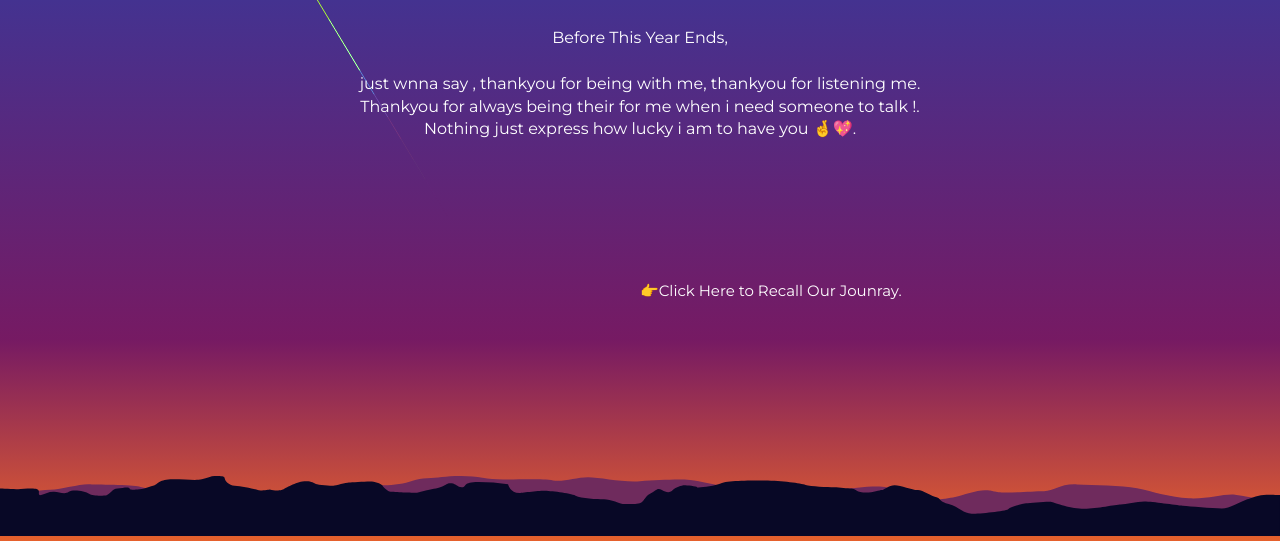
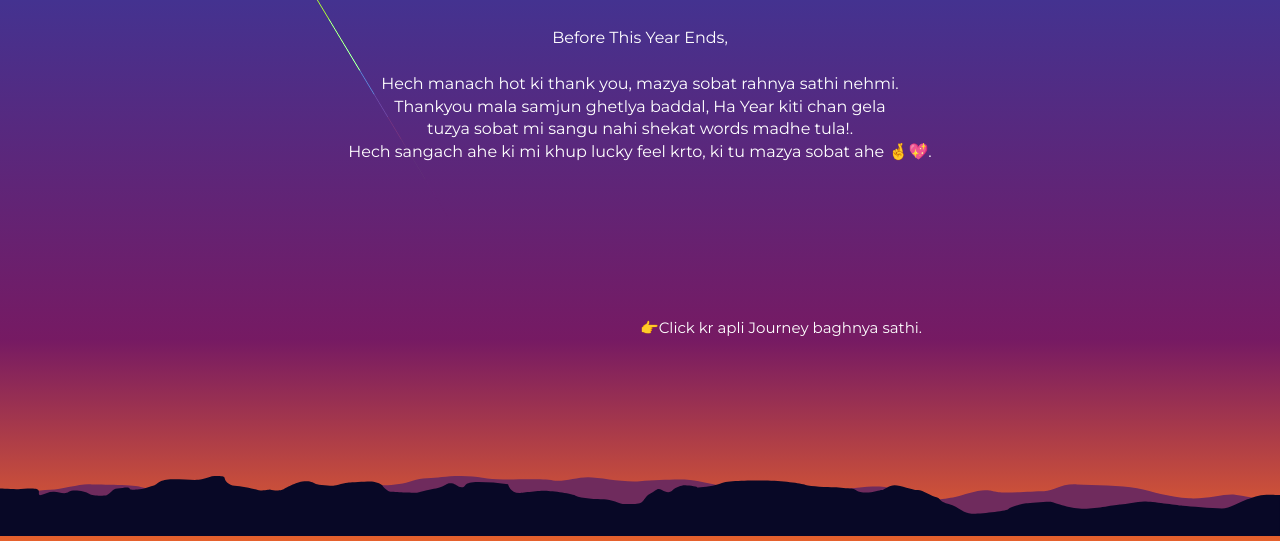
Before and after one commit to prathameshlonare/Happy_New_Year_2025, a plain HTML site: page index.html in a window 1280 px wide. Shown: the part 264-805 px from the top of the page. Drawn offline with Linux system fonts and the light colour scheme.

Commit message:
Update index.html

```diff
--- a/index.html
+++ b/index.html
@@ -28,14 +28,16 @@
         <p>
           Before This Year Ends, <br />
           <br />
-          just wnna say , thankyou for being with me, thankyou for listening me.
+          Hech manach hot ki thank you, mazya sobat rahnya sathi nehmi.
           <br />
-          Thankyou for always being their for me when i need someone to talk !.
+          Thankyou mala samjun ghetlya baddal, Ha Year kiti chan gela
           <br />
-          Nothing just express how lucky i am to have you 🤞💖.
+          tuzya sobat mi sangu nahi shekat words madhe tula!.
+          <br />
+          Hech sangach ahe ki mi khup lucky feel krto, ki tu mazya sobat ahe 🤞💖.
         </p>
         <div class="img">
-          <a href="gallery.html">👉Click Here to Recall Our Jounray.</a>
+          <a href="gallery.html">👉Click kr apli Journey baghnya sathi.</a>
         </div>
     </section>
 
@@ -47,7 +49,7 @@
       viewBox="0 0 1920 200"
       preserveAspectRatio="none"
     >
-      <title>untoldcoding</title>
+      <title>Prathamesh Lonare</title>
       <path
         d="M0,41.57s21.25,2.19,27.33,2.19,22.27-4.37,28.34,0-1,22.94,6.07,19.67S72.87,52,81,52.81s16.19,10.15,22.27,0,25.3-1.41,30.36,6.24,21.25,7.33,26.32,4.76,8.1-20.66,16.19-22,17.21-6.31,18.22,0,5.06,3,12.15,3,20.24-10.93,25.3-14.2S238.86,11,259.1,11s35.42,4.37,43.52,0S316.79.05,321.86.05,337-1,337,6.61s6.07,24.92,15.18,26.12,30.36,11,34.41,14.31,18.22-2.19,18.22-2.19c11.13,7.65,20.24,0,20.24,0S441.29,23,453.43,18.63s17.21,4.37,20.24,7.65S497,32.62,500,32.73s19.23-10.82,23.28-10.82,27.33-4.37,34.41-3.28,16.19,10.72,16.19,14.1S582,52.5,586,52.5s15.18,2.19,21.25,2.19,14.17,1.09,17.21,1.09,6.07-3.28,26.32-13.11S669,21.91,677.11,24.09s9.11,14.2,16.19,13.11,0-17.48,24.29-17.48a140.45,140.45,0,0,1,44.53,7.65s3,29.5,17.21,29.5c0,0,28.34-7.65,36.44-7.65s39.47,7.33,47.57,16.23,32.39,12.18,42.51,12.18,25.3,15.3,28.34,15.3,23.28,3.28,28.34-5.46S967.59,66.7,975.69,58s10.12-21.3,17.21-11.2,13.16,8.47,16.19,0,14.17-16.12,17.21-16.12,19.23,3.28,19.23,6.56,25.3-2.19,35.42-12,39.47-9.83,65.79-9.83,54.65,9.83,61.74,14.2,33.4,7.65,42.51,7.65,20.24,4.37,26.32,4.37,5.06,9.83,17.21,13.11,25.3-8.19,28.34-7.92,10.12-16.12,19.23-16.12,27.33,16.94,34.41,16.12,22.27,22.12,28.34,24.31,2,12.13,18.22,22.45,22.27,32.18,34.41,32.18,50.61-8.74,54.65-15.3,22.27-19.67,27.33-19.67,34.41-7.65,38.46-4.37,29.35,22.94,48.58,22.94,46.56-14.2,54.65-14.2,23.28-9.83,35.42-9.83,46.56,12,57.69,14.2,42.51,8.74,58.7,8.74,38.67-42.77,66.8-45.89c6.12-.68,20.24,1.09,20.24,1.09V200H0Z"
       />
@@ -61,7 +63,7 @@
       viewBox="0 0 1920 200"
       preserveAspectRatio="none"
     >
-      <title>untoldcoding</title>
+      <title>Prathamesh Lonare</title>
       <path
         d="M0,82.09s21.14-13,30.14-19,24-16,45-17.5,49.5-23.86,63-17c0,0,62.87.71,70.5,6.67s81,40.83,127.49,40.83,88.5-20.16,126-24.33,68.23-29.63,90-24.33,31.5,3.89,46.5-.72,25.5-19.61,42-19.61,25.5-7.1,51-7.1,39,11.59,63,11.59,60-3,75,3S864.1,4,882.09,4,934.41,22.09,960,17.59s58.59-7.5,75.09-4.5,36,16.9,61.5,25,82.5,17,97.5,18.55,51.77-6,67.5-10.5S1313,30,1330.81,38s23.76,44,44.76,44,45-6,57-12,31.5-22.5,45-22.5,12,7.5,31.5,7.5,42-4.5,57-4.5,24-25.5,49.5-22.5,66,1.9,90,13,49.5,30.55,78,33.55,54-16.5,69-12,44.91,19.5,67.45,19.5V200H0Z"
       />
```
